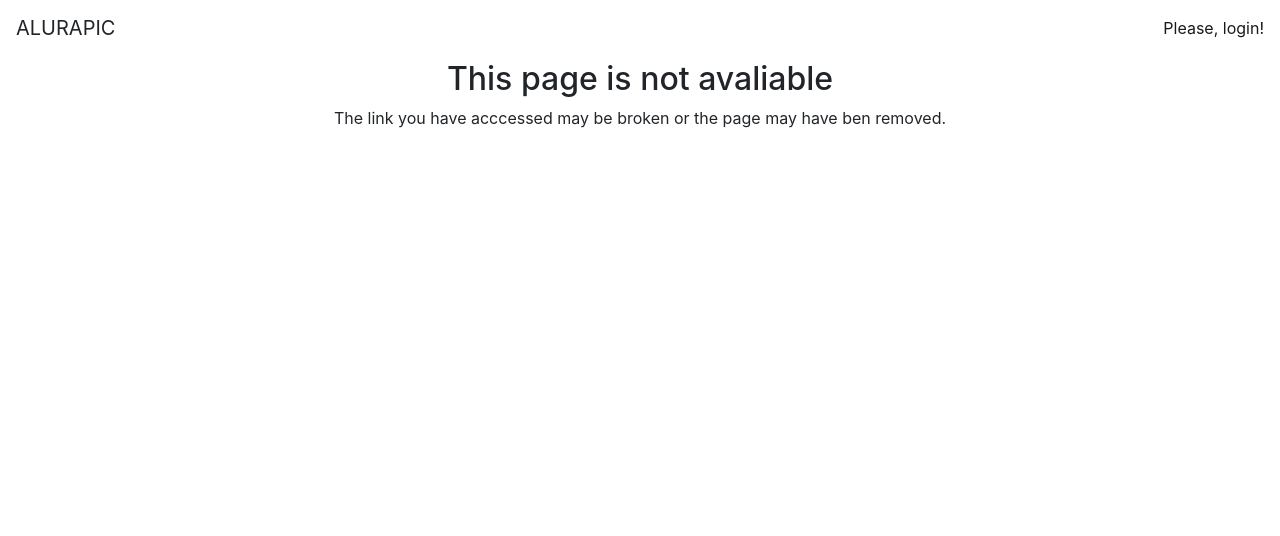
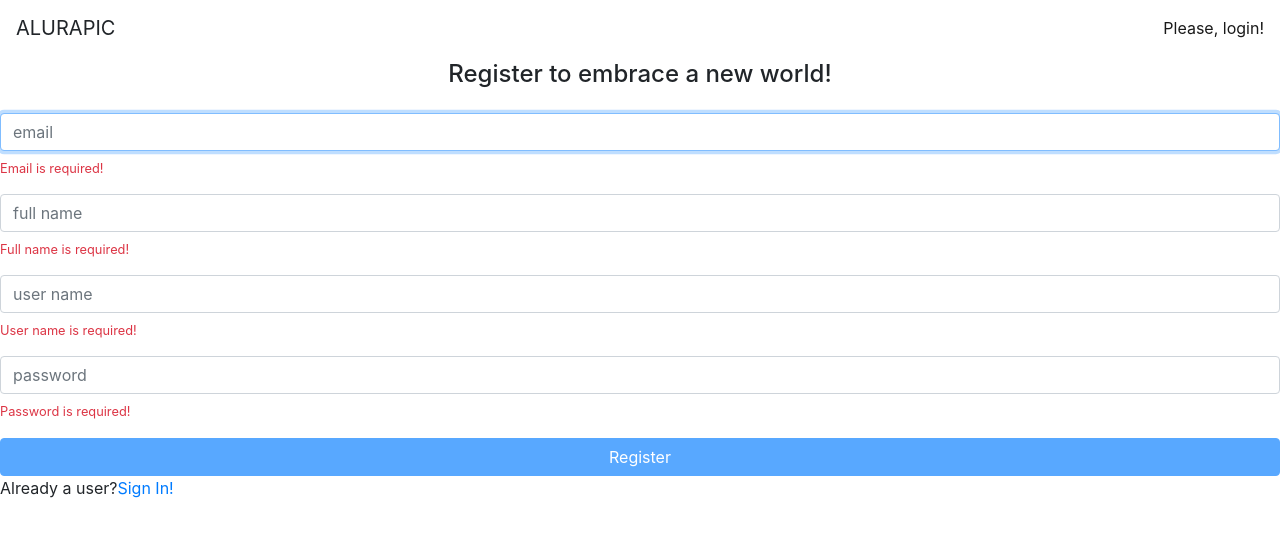
Before and after one commit to CharlesDonizete/alurapic, an Angular app: page /signup in a window 1280 px wide. Shown: the top 536 px of the page. Built offline with nearby package versions, Linux system fonts and the light colour scheme.

Commit message:
04. Registro de novos usuários

```diff
--- a/src/app/app.routing.module.ts
+++ b/src/app/app.routing.module.ts
@@ -7,9 +7,11 @@ import { AuthGuard } from "./core/auth/auth.guard";
 import { PhotoListComponent } from "./photos/photo-list/photo-list.component";
 import { PhotoFormComponent } from "./photos/photo-form/photo-form.component";
 import { PhotoListResolver } from "./photos/photo-list/photo-list.resolver";
+import { SignupComponent } from "./home/signup/signup.component";
 
 const routes: Routes = [
   { path: "", component: SigninComponent, canActivate: [AuthGuard] },
+  { path: "signup", component: SignupComponent },
   {
     path: "user/:userName",
     component: PhotoListComponent,
--- /dev/null
+++ b/src/app/home/signup/new-user.ts
@@ -0,0 +1,6 @@
+export interface NewUser {
+  userName: string;
+  email: string;
+  fullName: string;
+  password: string;
+}
--- /dev/null
+++ b/src/app/home/signup/signup.component.html
@@ -0,0 +1,102 @@
+<h4 class="text-center">Register to embrace a new world!</h4>
+
+<form [formGroup]="signupForm" class="form mt-4" (submit)="signup()">
+  <div class="form-group">
+    <input
+      formControlName="email"
+      placeholder="email"
+      class="form-control"
+      autofocus
+    />
+    <ap-vmessage
+      text="Email is required!"
+      *ngIf="signupForm.get('email')?.errors?.required"
+    ></ap-vmessage>
+    <ap-vmessage
+      text="Invalid e-mail"
+      *ngIf="signupForm.get('email')?.errors?.email"
+    ></ap-vmessage>
+  </div>
+
+  <div class="form-group">
+    <input
+      formControlName="fullName"
+      placeholder="full name"
+      class="form-control"
+    />
+    <ap-vmessage
+      text="Full name is required!"
+      *ngIf="signupForm.get('fullName')?.errors?.required"
+    ></ap-vmessage>
+    <ap-vmessage
+      text="Minimum lenth is 2!"
+      *ngIf="signupForm.get('fullName')?.errors?.minlength"
+    ></ap-vmessage>
+    <ap-vmessage
+      text="Maximun lenth is 40!"
+      *ngIf="signupForm.get('fullName')?.errors?.maxlength"
+    ></ap-vmessage>
+  </div>
+
+  <div class="form-group">
+    <input
+      formControlName="userName"
+      placeholder="user name"
+      class="form-control"
+    />
+    <ap-vmessage
+      text="User name is required!"
+      *ngIf="signupForm.get('userName')?.errors?.required"
+    ></ap-vmessage>
+    <ap-vmessage
+      text="User name lenth is 2!"
+      *ngIf="signupForm.get('userName')?.errors?.minlength"
+    ></ap-vmessage>
+    <ap-vmessage
+      text="User name lenth is 30!"
+      *ngIf="signupForm.get('userName')?.errors?.maxlength"
+    ></ap-vmessage>
+    <ap-vmessage
+      text="Must bo lower case"
+      *ngIf="signupForm.get('userName')?.errors?.lowerCase"
+    ></ap-vmessage>
+    <ap-vmessage
+      text="Username already taken"
+      *ngIf="signupForm.get('userName').errors?.userNameTaken"
+    >
+    </ap-vmessage>
+    <small *ngIf="signupForm.get('userName').valid" class="text-success"
+      >User available</small
+    >
+  </div>
+
+  <div class="form-group">
+    <input
+      formControlName="password"
+      type="password"
+      placeholder="password"
+      class="form-control"
+    />
+    <ap-vmessage
+      text="Password is required!"
+      *ngIf="signupForm.get('password')?.errors?.required"
+    ></ap-vmessage>
+    <ap-vmessage
+      text="Password lenth is 2!"
+      *ngIf="signupForm.get('password')?.errors?.minlength"
+    ></ap-vmessage>
+    <ap-vmessage
+      text="Password lenth is 14!"
+      *ngIf="signupForm.get('password')?.errors?.maxlength"
+    ></ap-vmessage>
+  </div>
+
+  <button
+    [disabled]="signupForm.invalid || signupForm.pending"
+    class="btn btn-primary btn-block"
+  >
+    Register
+  </button>
+
+  <p>Already a user?<a [routerLink]="['']">Sign In!</a></p>
+</form>
--- /dev/null
+++ b/src/app/home/signup/signup.component.ts
@@ -0,0 +1,61 @@
+import { Router } from "@angular/router";
+import { SignupService } from "./signup.service";
+import { UserNotTakenValidatorService } from "./user-not-taken.validator.service";
+import { Component, OnInit } from "@angular/core";
+import { FormBuilder, FormGroup, Validators } from "@angular/forms";
+import { lowerCaseValidator } from "src/app/shared/validators/lower-case.validator";
+import { NewUser } from "./new-user";
+
+@Component({
+  templateUrl: "./signup.component.html",
+})
+export class SignupComponent implements OnInit {
+  signupForm: FormGroup;
+
+  constructor(
+    private formBuilder: FormBuilder,
+    private userNotTakenValidatorService: UserNotTakenValidatorService,
+    private signUpService: SignupService,
+    private router: Router
+  ) {}
+
+  ngOnInit() {
+    this.signupForm = this.formBuilder.group({
+      email: ["", [Validators.required, Validators.email]],
+      fullName: [
+        "",
+        [
+          Validators.required,
+          Validators.minLength(2),
+          Validators.maxLength(40),
+        ],
+      ],
+      userName: [
+        "",
+        [
+          Validators.required,
+          lowerCaseValidator,
+          Validators.minLength(2),
+          Validators.maxLength(30),
+        ],
+        this.userNotTakenValidatorService.checkUserNameTaken(),
+      ],
+      password: [
+        "",
+        [
+          Validators.required,
+          Validators.minLength(8),
+          Validators.maxLength(14),
+        ],
+      ],
+    });
+  }
+
+  signup() {
+    const newUser = this.signupForm.getRawValue() as NewUser;
+    this.signUpService.signup(newUser).subscribe(() => {
+      this.router.navigate([""]);
+    }),
+      (err) => console.log(err);
+  }
+}
--- /dev/null
+++ b/src/app/home/signup/signup.service.ts
@@ -0,0 +1,20 @@
+import { NewUser } from "./new-user";
+import { HttpClient } from "@angular/common/http";
+import { Injectable } from "@angular/core";
+
+const API_URL = "http://localhost:3000";
+
+@Injectable({
+  providedIn: "root",
+})
+export class SignupService {
+  constructor(private http: HttpClient) {}
+
+  checkUserNameTaken(userName: string) {
+    return this.http.get(`${API_URL}/user/exists/${userName}`);
+  }
+
+  signup(newUser: NewUser) {
+    return this.http.post(`${API_URL}/user/signup`, newUser);
+  }
+}
--- /dev/null
+++ b/src/app/home/signup/user-not-taken.validator.service.ts
@@ -0,0 +1,23 @@
+import { AbstractControl } from "@angular/forms";
+import { SignupService } from "./signup.service";
+import { Injectable } from "@angular/core";
+
+import { debounceTime, map, switchMap, first } from "rxjs/operators";
+@Injectable({ providedIn: "root" })
+export class UserNotTakenValidatorService {
+  constructor(private SignupService: SignupService) {}
+
+  checkUserNameTaken() {
+    return (control: AbstractControl) => {
+      return control.valueChanges
+        .pipe(debounceTime(300))
+        .pipe(
+          switchMap((userName) => {
+            return this.SignupService.checkUserNameTaken(userName);
+          })
+        )
+        .pipe(map((isTaken) => (isTaken ? { userNameTaken: true } : null)))
+        .pipe(first());
+    };
+  }
+}
--- /dev/null
+++ b/src/app/shared/validators/lower-case.validator.ts
@@ -0,0 +1,9 @@
+import { AbstractControl } from "@angular/forms";
+
+export function lowerCaseValidator(control: AbstractControl) {
+  if (control.value.trim() && !/^[a-z0-9_\-]+$/.test(control.value)) {
+    return { lowerCase: true };
+  }
+
+  return null;
+}
```
Also changed, not shown: src/app/home/home.module.ts (+10 -3 lines), 2 other files (tests, documents, lock files or other folders).
